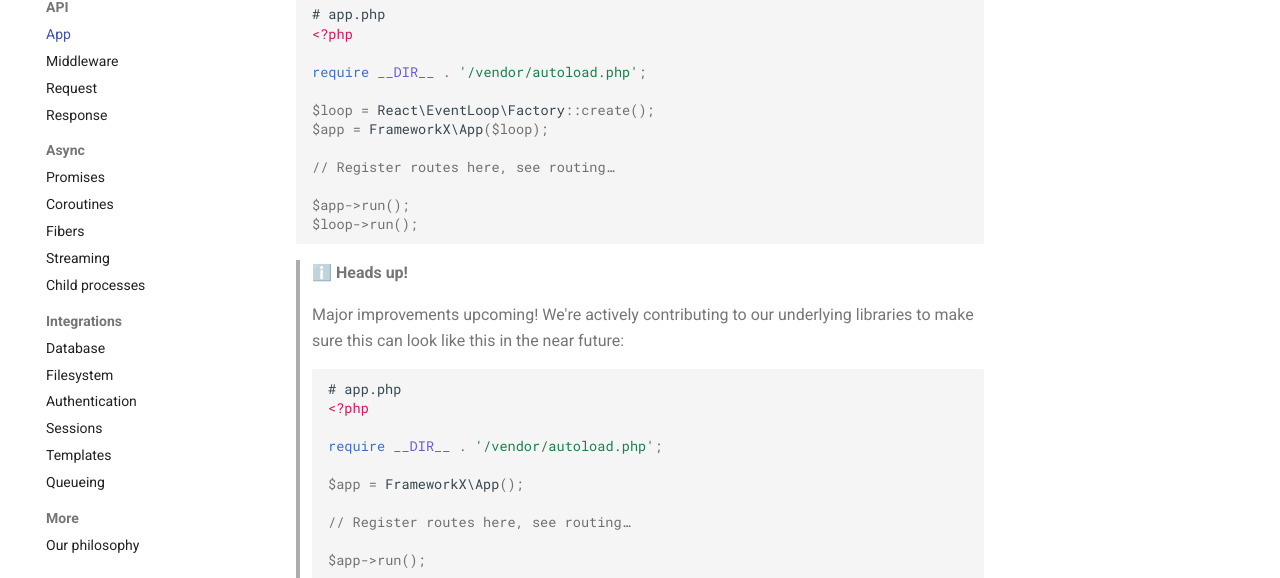
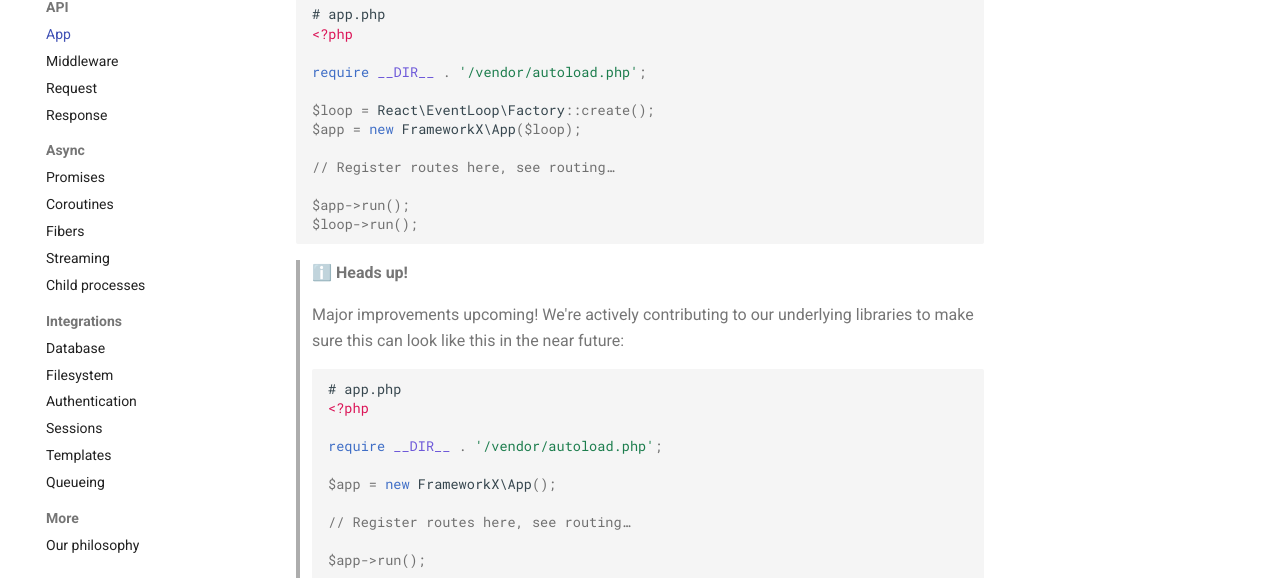
Before and after one commit to clue/framework-x, an MkDocs documentation site: the page built from docs/api/app.md, in a window 1280 px wide and 900 px high. Shown: the part 319-897 px from the top of the window. Built offline with MkDocs 1.6.1 and Material for MkDocs 9.7.7, drawn with Linux system fonts in a browser that asks for light colours; comment, search, counter and statistics services are not loaded.

Commit message:
Fix incomplete code in examples

```diff
--- a/docs/api/app.md
+++ b/docs/api/app.md
@@ -13,7 +13,7 @@ to do its magic, hence you have to create it like this:
 require __DIR__ . '/vendor/autoload.php';
 
 $loop = React\EventLoop\Factory::create();
-$app = FrameworkX\App($loop);
+$app = new FrameworkX\App($loop);
 
 // Register routes here, see routing…
 
@@ -32,7 +32,7 @@ $loop->run();
 >
 > require __DIR__ . '/vendor/autoload.php';
 >
-> $app = FrameworkX\App();
+> $app = new FrameworkX\App();
 >
 > // Register routes here, see routing…
 >
```
